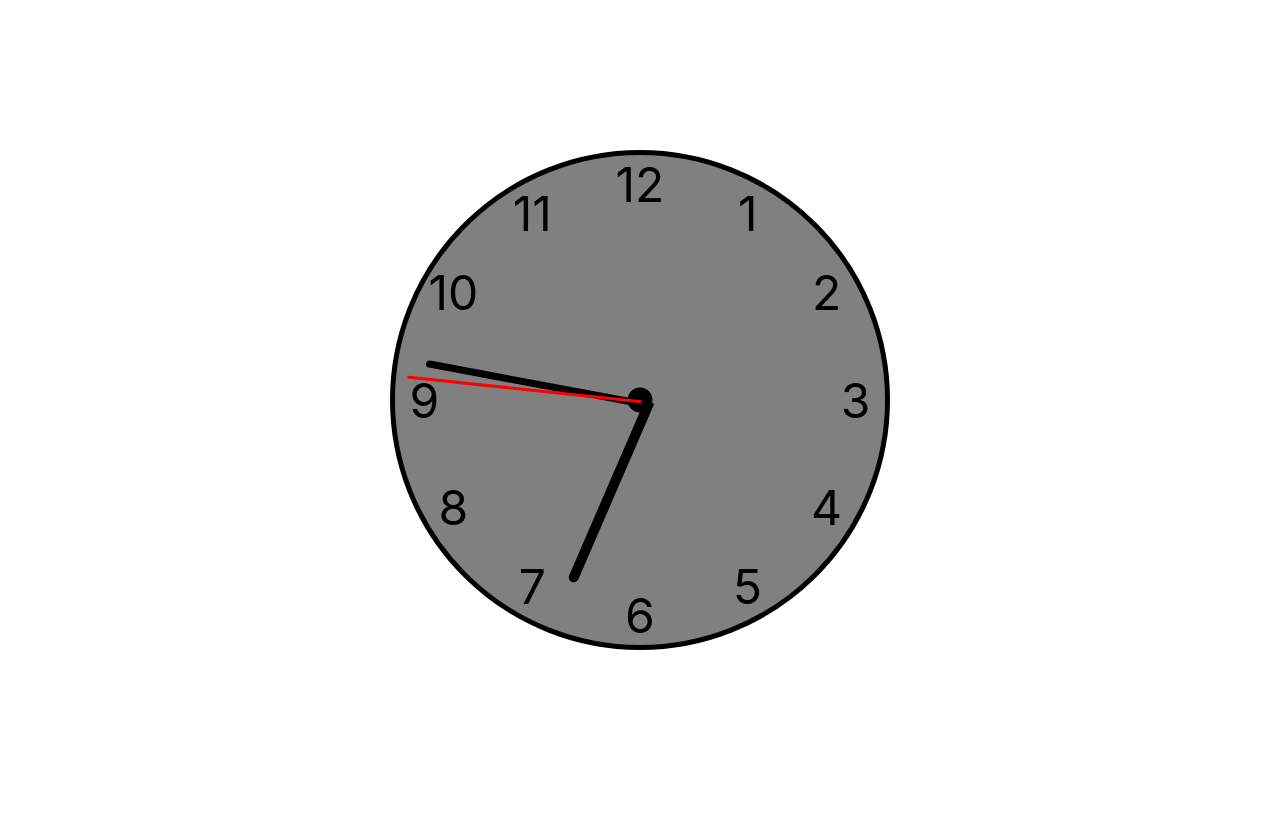
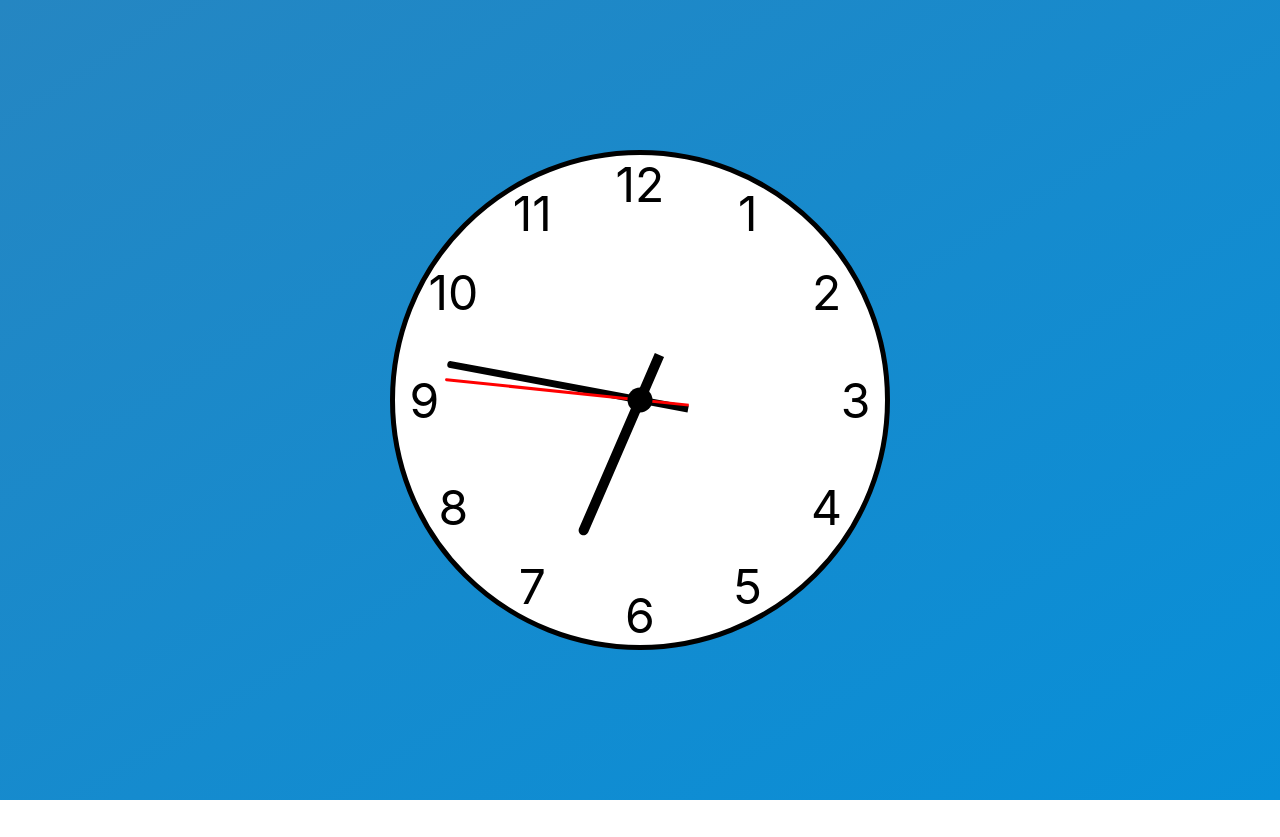
Before and after one commit to rick99gtp/react-clock, a React (Create React App) app: page / in a window 1280 px wide. Built offline with nearby package versions, Linux system fonts and the light colour scheme.

Commit message:
Adjusted hands to overlap slightly and kept knob on top.

```diff
--- a/src/App.css
+++ b/src/App.css
@@ -9,4 +9,5 @@
   justify-content: center;
   align-items: center;
   height: 100vh;
+  background: linear-gradient(to bottom right, rgb(37, 134, 194),rgb(8, 143, 216));
 }
--- a/src/App.js
+++ b/src/App.js
@@ -30,10 +30,6 @@ function App() {
     return () => clearInterval(timer);
   },[]);
 
-  useEffect(() => {
-    // console.log(secondAngle);
-  },[secondAngle]);
-
   return (
     <div className="App">
       <BaseClock hourAngle={hourAngle} minuteAngle={minuteAngle} secondAngle={secondAngle}/>
--- a/src/components/BaseClock.css
+++ b/src/components/BaseClock.css
@@ -1,5 +1,5 @@
 .clock-container {
-    background-color: gray;
+    background-color: #fff;
     width: 500px;
     height: 500px;
     border-radius: 50%;
--- a/src/components/HourHand.css
+++ b/src/components/HourHand.css
@@ -1,13 +1,12 @@
 .hour-hand {
     position: absolute;
-    bottom: 50%;
+    bottom: 40%;
     left: 50%;
-    transform: translateX(-50%);
     background-color: #000;
     width: 10px;
     height: 40%;
     border-top-left-radius: 10px;
     border-top-right-radius: 10px;
     z-index: 10;
-    transform-origin: bottom;
+    transform-origin: 0 75%;
 }
--- a/src/components/Knob.css
+++ b/src/components/Knob.css
@@ -7,4 +7,5 @@
     top: 50%;
     left: 50%;
     transform: translate(-50%, -50%);
+    z-index: 11;
 }
--- a/src/components/MinuteHand.css
+++ b/src/components/MinuteHand.css
@@ -1,13 +1,12 @@
 .minute-hand {
     position: absolute;
-    bottom: 50%;
+    bottom: 40%;
     left: 50%;
-    transform: translateX(-50%);
     background-color: #000;
     width: 7px;
-    height: 45%;
+    height: 50%;
     border-top-left-radius: 10px;
     border-top-right-radius: 10px;
     z-index: 10;
-    transform-origin: bottom;
+    transform-origin: 0 80%;
 }
--- a/src/components/SecondHand.css
+++ b/src/components/SecondHand.css
@@ -1,13 +1,12 @@
 .second-hand {
     position: absolute;
-    bottom: 50%;
+    bottom: 40%;
     left: 50%;
-    transform: translateX(-50%);
     background-color: red;
     width: 3px;
-    height: 48%;
+    height: 50%;
     border-top-left-radius: 10px;
     border-top-right-radius: 10px;
     z-index: 10;
-    transform-origin: bottom;
+    transform-origin: 0 80%;
 }
```
